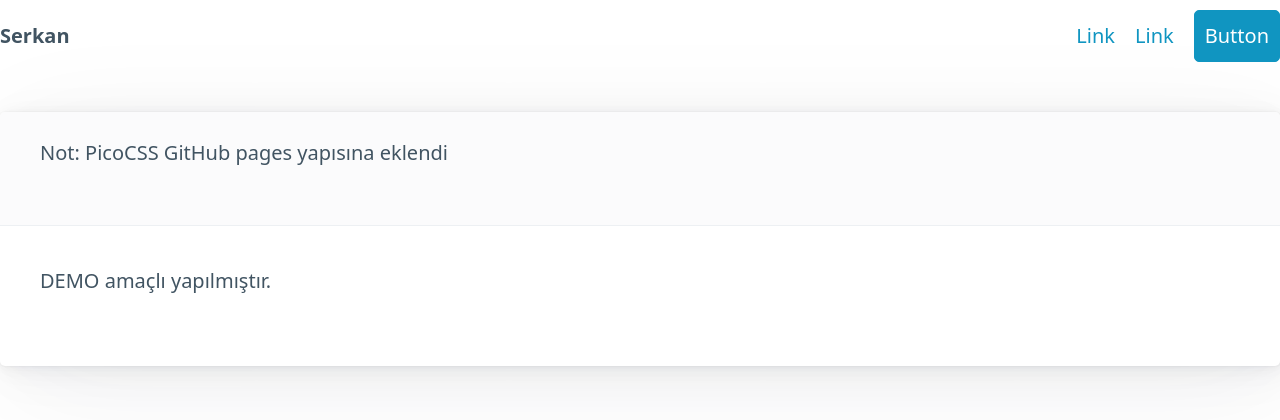
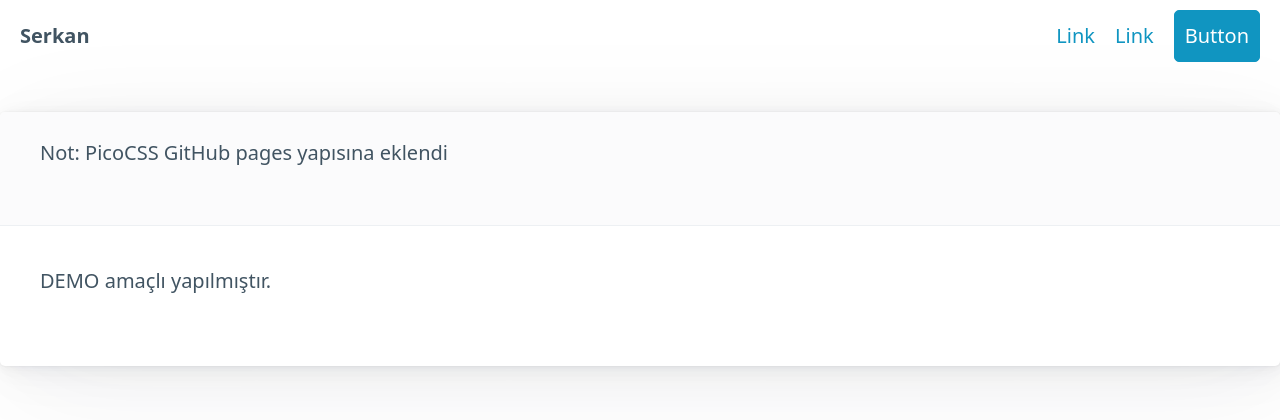
Before and after one commit to serkanozzturk/serkanozzturk.github.io, a plain HTML site: page index.html in a window 1280 px wide. Drawn offline with nearby package versions, Linux system fonts and the light colour scheme.

Commit message:
nav structure updated

```diff
--- a/index.html
+++ b/index.html
@@ -9,7 +9,7 @@
 </head>
 
 <body>
-    <nav>
+    <nav class="container-fluid">
         <ul>
             <li><strong>Serkan</strong></li>
         </ul>
```
